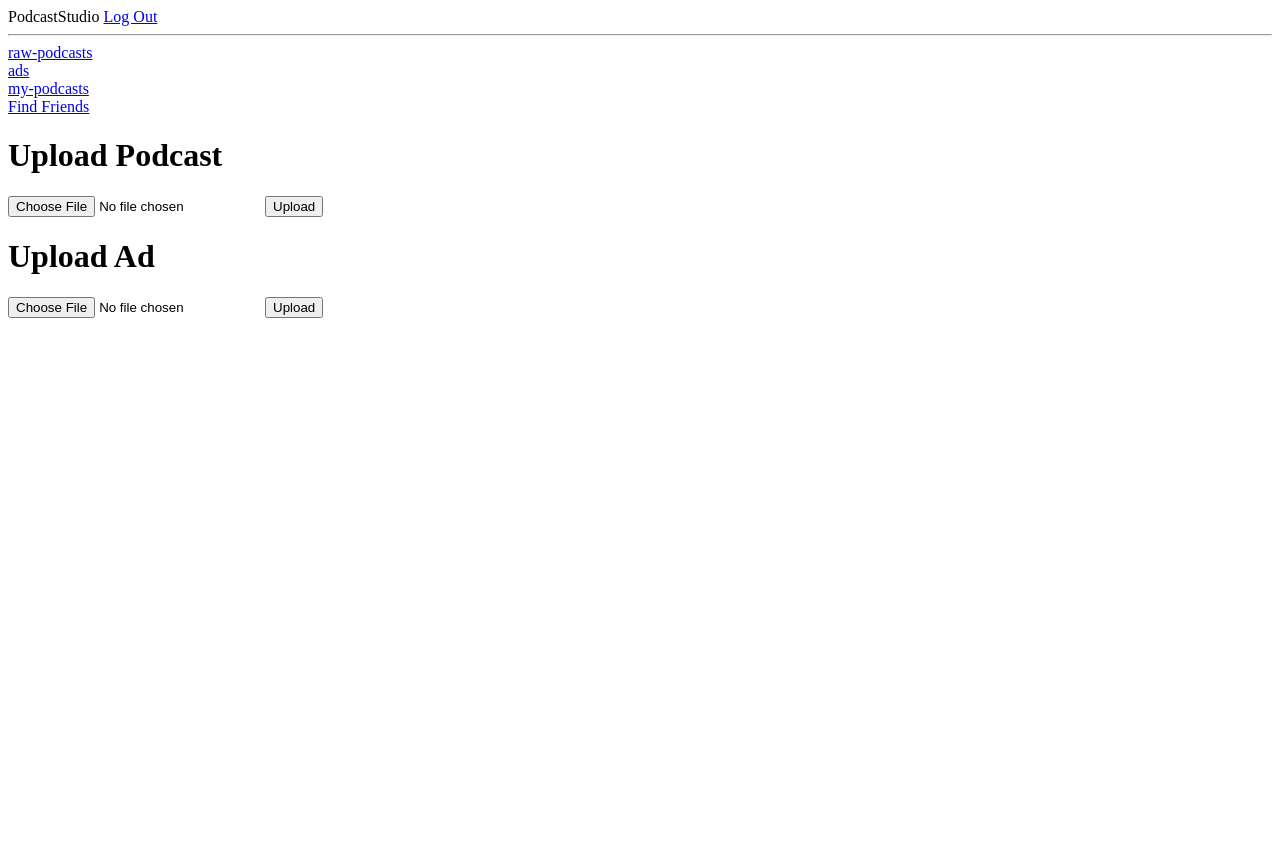
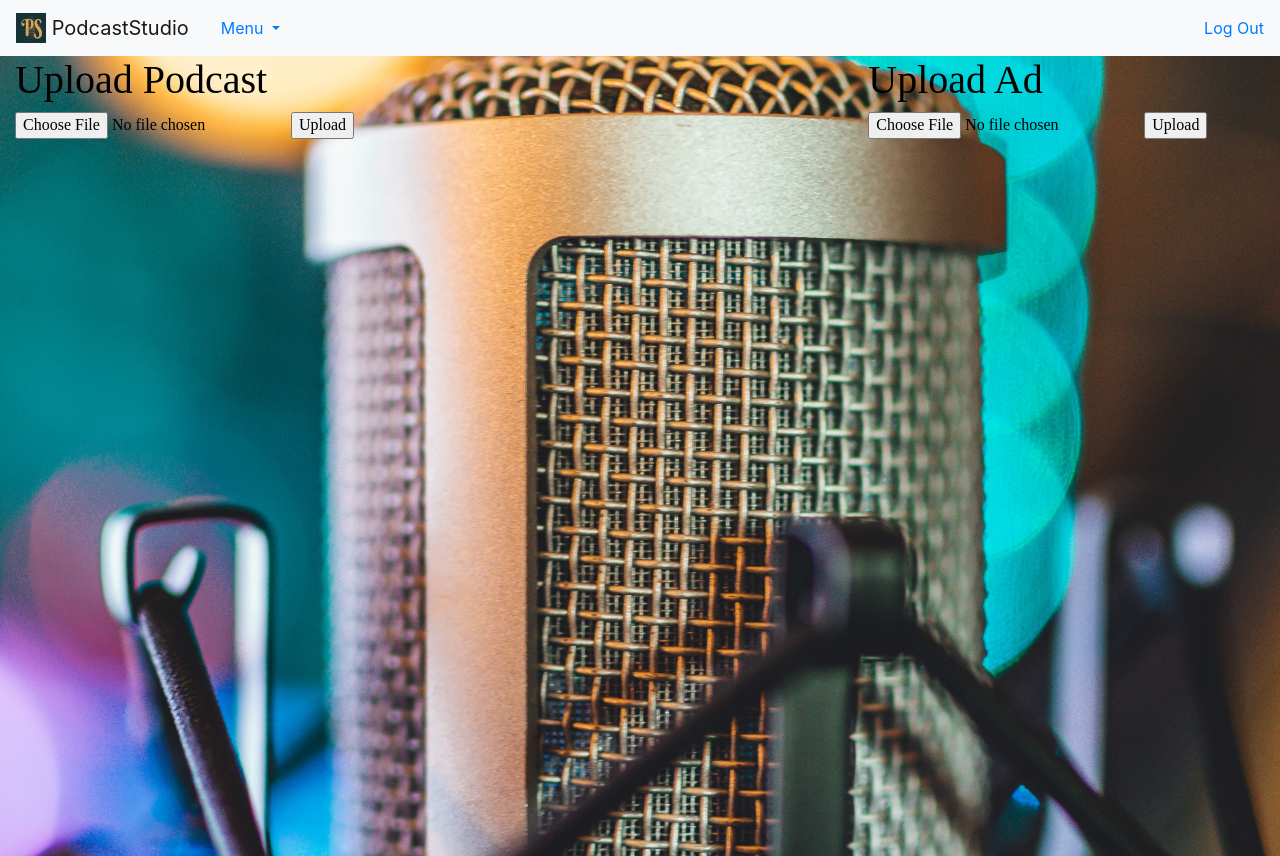
Before and after one commit to carolina-trofimov/Podcast-Studio, a Flask app: page /upload in a window 1280 px wide. Before the commit the page ends 318 px from the top, so only its background shows below. Run offline with Flask 2, Linux system fonts and the light colour scheme; the visitor is signed in with stand-in values (Sample User, id 1); some libraries are stand-ins or nearby versions.

Commit message:
test for styling

```diff
--- /dev/null
+++ b/static/upload_page.css
@@ -0,0 +1,93 @@
+html {
+  height: 100%;
+}
+
+body {
+  width: 100%;
+  min-height: 100%;
+  overflow: hidden;
+}
+
+/*body {
+  background-image: url("/static/background1.jpg");
+  background-size: cover;
+  background-repeat: no-repeat;
+  background-position: center center;
+  background
+  color: #000;
+  line-height: 1.3;
+  -webkit-font-smoothing: antialiased;
+}*/
+
+
+/*.nav-transparent {
+  background: linear-gradient(rgba(0, 0, 0, 0.4), transparent);
+  font-size: 1.2em;
+  z-index: 100;
+}*/
+.container-fluid {
+  background-image: url("/static/background1.jpg");
+  background-size: cover;
+  background-repeat: no-repeat;
+  background-position: center center;
+  color: #000;
+  line-height: 1.3;
+  height: 100vh;
+  -webkit-font-smoothing: antialiased;
+}
+
+/*.homepage {
+  background-image: url("/static/background1.jpg");
+  background-size: cover;
+  background-repeat: no-repeat;
+  background-position: center center;
+  color: #000;
+  line-height: 1.3;
+  height: 100vh;
+  -webkit-font-smoothing: antialiased;
+  z-index: -1;
+}*/
+
+.container {
+  height: 80%;
+ }
+
+ input[type="text"], input[type="password"], {
+  width: 300px;
+  padding: 10px 0px;
+  background: transparent;
+  border: 0;
+  border-bottom: 1px solid #e7d1bc;
+  border-radius: 0;
+  outline: none;
+  color: #e7d1bc;
+  font-size: 16px;
+  text-align: center;
+  font-family: 'Playfair Display', serif;
+  font-weight: 300;
+  font-style: italic;
+  margin: 25px;
+}
+
+input[type="submit"] {
+
+}
+
+.row {
+  background: transparent;
+  border: 0;
+  /*border-bottom: 1px solid #e7d1bc;*/
+  border-radius: 0;
+  outline: none;
+  font-family: 'Apple Chancery';
+}
+
+/*.row {
+  background: transparent;
+  border: 0;
+  border-bottom: 1px solid #e7d1bc;
+  border-radius: 0;
+  outline: none;
+  margin-top: 20%;
+  font-family: 'Apple Chancery';
+}*/
--- a/templates/base.html
+++ b/templates/base.html
@@ -1,24 +1,54 @@
 <!DOCTYPE html>
 <html>
 <head>
+  <link rel="stylesheet" href="https://stackpath.bootstrapcdn.com/bootstrap/4.4.1/css/bootstrap.min.css" integrity="sha384-Vkoo8x4CGsO3+Hhxv8T/Q5PaXtkKtu6ug5TOeNV6gBiFeWPGFN9MuhOf23Q9Ifjh" crossorigin="anonymous">
   <script
   src="https://code.jquery.com/jquery-3.4.1.js"
   integrity="sha256-WpOohJOqMqqyKL9FccASB9O0KwACQJpFTUBLTYOVvVU="
   crossorigin="anonymous"></script>
+  <script src="https://cdn.jsdelivr.net/npm/popper.js@1.16.0/dist/umd/popper.min.js" integrity="sha384-Q6E9RHvbIyZFJoft+2mJbHaEWldlvI9IOYy5n3zV9zzTtmI3UksdQRVvoxMfooAo" crossorigin="anonymous"></script>
+  <script src="https://stackpath.bootstrapcdn.com/bootstrap/4.4.1/js/bootstrap.min.js" integrity="sha384-wfSDF2E50Y2D1uUdj0O3uMBJnjuUD4Ih7YwaYd1iqfktj0Uod8GCExl3Og8ifwB6" crossorigin="anonymous"></script>
+  <link rel="stylesheet" href="/static/upload_page.css">
+
     <title></title>
 </head>
 <body>
 
+<div class="homepage">
+  <div id="top-navbar">
+  <nav class="navbar navbar-light bg-light nav-transparent">
+    <a class="navbar-brand" href="/upload">
+      <img src="/static/podcastStudio_logo.png" width="30" height="30" class="d-inline-block align-top" alt="">
       PodcastStudio
+    </a>
 
+    {% if session.get("logged_in_user") %}
+    <div class="nav-item dropdown">
+      <a class="nav-link dropdown-toggle" href="#" id="navbarDropdown" role="button" data-toggle="dropdown" aria-haspopup="true" aria-expanded="false">
+        Menu
+      </a>
+      <div class="dropdown-menu" aria-labelledby="navbarDropdown">
+        <a class="dropdown-item" href="/upload">Upload Audio</a>
+        <a class="dropdown-item" href="/my-raw-podcasts">Raw Podcasts</a>
+        <a class="dropdown-item" href="/my-ads">Ads</a>
+        <a class="dropdown-item" href="/my-raw-podcasts">My Podcasts</a>
+        <div class="dropdown-divider"></div>
+        <a class="dropdown-item" href="/users">Find Friends</a>
+      </div>
+    </div>
+    <hr>
     {% if session.get("logged_in_user") == None %}
-  <a href="/login">Log In</a>
+      <a class="login" href="/login">Log In</a>
     {% endif %}
     {% if session.get("logged_in_user") %}
       <a href="/logout">Log Out</a>
     {% endif %}
-  <hr>
 
+  {% endif %}
+
+  </nav>
+  </div>
+</div>
 {% with messages = get_flashed_messages() %}
   {% if messages %}
     <p class=flashes>
@@ -29,7 +59,7 @@ PodcastStudio
   {% endif %}
 {% endwith %}
 
- {% block content %} put your content here {% endblock %}
+{% block content %}  put yur content here  {% endblock %}
 
 </body>
 </html>
--- a/templates/homepage.html
+++ b/templates/homepage.html
@@ -2,11 +2,8 @@
 {% extends 'base.html' %}
 {% block content %}
 
-<h1>Podcast Studio</h1>
+<h1></h1>
 <div class=register>
 <a href="register">Register</a></div>
-<BR></BR>
-<div class=login>
-<a href="login">Login</a></div>
 
 {% endblock %}
--- a/templates/my_ads.html
+++ b/templates/my_ads.html
@@ -1,7 +1,5 @@
 {% extends 'base.html' %}
 {% block content %}
-
-<a href="/upload">upload</a> <br>
 
 <h3>My Ads</h3>
 <ul>
--- a/templates/my_podcasts.html
+++ b/templates/my_podcasts.html
@@ -1,7 +1,5 @@
 {% extends 'base.html' %}
 {% block content %}
-
-<a href="/upload">upload</a><br>
 
 <h3>My Podcasts</h3>
 <ul id='podcast-list'>
--- a/templates/my_raw_podcasts.html
+++ b/templates/my_raw_podcasts.html
@@ -1,8 +1,5 @@
 {% extends 'base.html' %}
 {% block content %}
-
-
-<a href="/upload">upload</a> <br>
 
 <h3>My raw-podcasts</h3>
 <ul>
--- a/templates/profile.html
+++ b/templates/profile.html
@@ -1,7 +1,5 @@
 {% extends 'base.html' %}
 {% block content %}
-
-<a href="/upload">upload</a> <br>
 
 <p> Welcome to {{to_follow.uname}} profile!</p>
 <ul>
--- a/templates/upload_mp3.html
+++ b/templates/upload_mp3.html
@@ -1,25 +1,21 @@
 {% extends 'base.html' %}
 {% block content %}
 
-{% if session.get("logged_in_user") %}
-  <a href="/my-raw-podcasts">raw-podcasts</a> <br>
-  <a href="/my-ads">ads</a> <br>
-  <a href="/my-podcasts">my-podcasts</a> <br>
-  <a href="/users">Find Friends</a> <br>
 
-{% endif %}
-
-  <div class="uploadmp3" id="podcast-audio">
+<section class='container-fluid'>
+  <div class="row" id="upload">
+      <div class="col-md-4">
           <h1>Upload Podcast</h1>
           <form enctype='multipart/form-data' action='/process-upload' method='post'>
-
             <input type=file name=file>
             <input type=submit value=Upload>
             <input type="hidden" name="audio_type" value="pod">
           </form>
         </div>
 
-  <div class="uploadmp3" id="podcast-audio">
+
+
+        <div class="col-md-4 offset-md-4" id="upload-ad">
             <h1>Upload Ad</h1>
             <form method='post' action='/process-upload' enctype=multipart/form-data>
               <input type=file name=file>
@@ -27,5 +23,7 @@
               <input type="hidden" name="audio_type" value="ad">
             </form>
           </div>
+  </div>
+</section>
 
 {% endblock %}
--- a/templates/users.html
+++ b/templates/users.html
@@ -1,7 +1,5 @@
 {% extends 'base.html' %}
 {% block content %}
-
-<a href="/upload">upload</a> <br>
 
 <h3>Find Friends</h3>
 <ul>
```
Also changed, not shown: static/bootstrap.html (added, +35 -0 lines), static/PodcastStudio_logo.png (added), static/background.png (added), static/background1.jpg (added), static/background_upoad.png (added), static/bg.png (added), 1 other file. Lines whose indentation alone changed are shown as unchanged.
